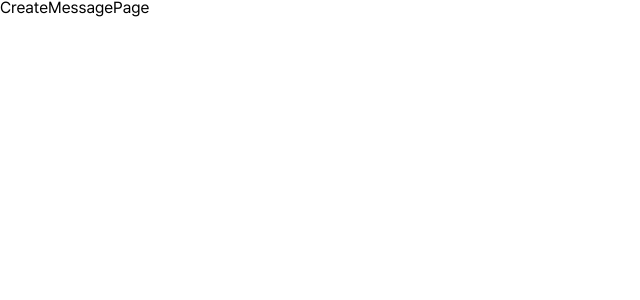
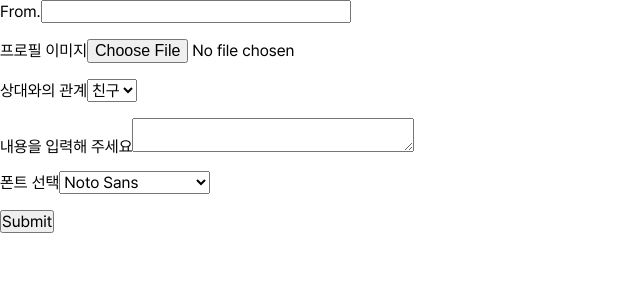
Before and after one commit to jisunipark/rolling, a React (Create React App) app: page /post/1/message in a window 1280 px wide. Shown: the top 300 px of the page, without its empty margins (0-640 px from the left). Built offline with nearby package versions, Linux system fonts and the light colour scheme.

Commit message:
feat: 기본 골자 구축 및 label control에 대한 eslint 규칙 추가

```diff
--- a/src/pages/CreateMessagePage.jsx
+++ b/src/pages/CreateMessagePage.jsx
@@ -1,5 +1,46 @@
+// 지선
+
 const CreateMessagePage = () => {
-  return <div>CreateMessagePage</div>;
+  return (
+    <div>
+      <label htmlFor="sender">From.</label>
+      <input type="text" id="sender" />
+      <br />
+      <br />
+
+      <label htmlFor="profileImgURL">프로필 이미지</label>
+      <input type="file" id="profileImgURL" />
+      <br />
+      <br />
+
+      <label htmlFor="relationship">상대와의 관계</label>
+      <select id="relationship">
+        <option value="friend">친구</option>
+        <option value="acquaintance">지인</option>
+        <option value="coworker">동료</option>
+        <option value="family">가족</option>
+      </select>
+      <br />
+      <br />
+
+      <label htmlFor="content">내용을 입력해 주세요</label>
+      <textarea id="content" />
+      <br />
+      <br />
+
+      <label htmlFor="font">폰트 선택</label>
+      <select id="font">
+        <option value="noto-sans">Noto Sans</option>
+        <option value="pretendard">Pretendard</option>
+        <option value="나눔명조">나눔명조</option>
+        <option value="나눔손글씨-손편지체">나눔손글씨 손편지체</option>
+      </select>
+      <br />
+      <br />
+
+      <input type="submit" />
+    </div>
+  );
 };
 
 export default CreateMessagePage;
```
Also changed, not shown: .eslintrc.js.
